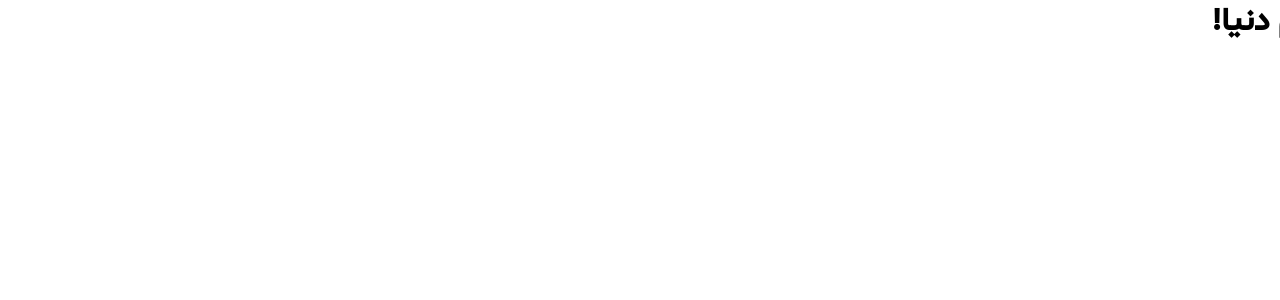
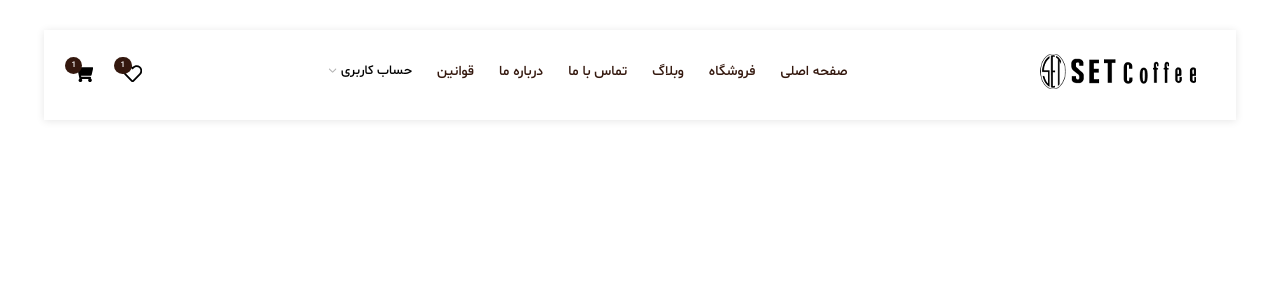
Before and after one commit to Bahinkor/set-coffee, a Next.js app: page / in a window 1280 px wide. Shown: the top 300 px of the page. Built offline with nearby package versions, Linux system fonts and the light colour scheme.

Commit message:
Developemnt navbar template

```diff
--- a/src/app/layout.js
+++ b/src/app/layout.js
@@ -1,10 +1,9 @@
 import './globals.css'
 
-
-export default function RootLayout({ children }) {
-  return (
-    <html lang="fa" dir="rtl">
-      <body>{children}</body>
-    </html>
-  )
+export default function RootLayout({children}) {
+    return (
+        <html lang="fa">
+        <body>{children}</body>
+        </html>
+    )
 }
--- /dev/null
+++ b/src/components/modules/Navbar/Nabvar.module.css
@@ -0,0 +1,149 @@
+.navbar main,
+.navbar_fixed main {
+    background: rgb(255, 255, 255);
+    transition: background-color 0.2s ease;
+    box-shadow: 0 1px 8px rgba(0, 0, 0, 0.1);
+    color: black;
+    display: flex;
+    flex-direction: row-reverse;
+    padding-left: 30px;
+    padding-right: 30px;
+    height: 90px;
+    align-items: center;
+    margin: 0 auto;
+    max-width: 1192px;
+    box-shadow: 0 1px 8px rgba(0, 0, 0, 0.1);
+    z-index: 9999;
+    justify-content: space-between;
+}
+
+.navbar:before {
+    content: "";
+    display: block;
+    height: 30px;
+}
+
+.navbar_fixed main {
+    height: 73px !important;
+    box-shadow: none !important;
+}
+
+.navbar_fixed {
+    box-shadow: 0 1px 8px rgba(0, 0, 0, 0.1);
+    position: fixed;
+    width: 100%;
+    animation: fadeInDownBig 0.4s ease;
+    left: 0;
+    width: 100%;
+    top: 0;
+    background: white;
+    z-index: 999;
+}
+
+@keyframes fadeInDownBig {
+    0% {
+        transform: translate3d(0, -100%, 0);
+    }
+    100% {
+        transform: none;
+    }
+}
+
+.navbar {
+    position: absolute;
+    width: 100%;
+    z-index: 300;
+}
+
+.links {
+    display: flex;
+    gap: 25px;
+    align-items: unset;
+    flex-direction: row-reverse;
+}
+
+.links li {
+    list-style: none;
+    font-size: 14px;
+    font-weight: 500;
+    font-family: "shabnam", Arial, Helvetica, sans-serif;
+    color: rgb(52, 24, 14);
+    white-space: nowrap;
+}
+
+.navbar_icons {
+    display: flex;
+    gap: 30px;
+    margin-top: 0.3rem;
+    font-size: 1.2rem;
+}
+
+.navbar_icons a {
+    position: relative;
+}
+
+.navbar_icons a span {
+    left: -9px;
+    border-radius: 100%;
+    top: -7px;
+    font-size: 0.5rem;
+    padding: 0.2rem 0.4rem;
+    background: rgb(52, 24, 14);
+    color: white;
+    position: absolute;
+}
+
+.dropdown {
+    position: relative;
+    display: inline-block;
+    font-size: 13px;
+    font-weight: 500;
+    padding-bottom: 0.5rem;
+    font-family: "shabnam", Arial, Helvetica, sans-serif;
+}
+
+.dropdown a {
+    display: flex;
+    white-space: nowrap;
+    align-items: center;
+}
+
+.dropdown_content a:hover {
+    color: rgb(52, 24, 14);
+}
+
+.dropdown_content a {
+    padding-top: 8px;
+    padding-bottom: 8px;
+    cursor: pointer;
+    color: #848484;
+    transition: all 0.25s ease;
+    font-size: 14px;
+    justify-content: right !important;
+}
+
+.dropdown_content {
+    display: none !important;
+    top: 20px;
+    padding-top: 20px !important;
+    right: -3px;
+    text-align: right;
+    flex-direction: column;
+    position: absolute;
+    background-color: #f9f9f9;
+    min-width: 220px;
+    box-shadow: 0px 8px 16px 0px rgba(0, 0, 0, 0.2);
+    padding: 12px 20px;
+    z-index: 1;
+}
+
+.dropdown_icons {
+    font-size: 0.7rem;
+    position: relative;
+    right: 3px;
+    color: rgba(82, 82, 82, 0.45);
+}
+
+.dropdown:hover .dropdown_content {
+    display: flex !important;
+}
--- a/src/components/modules/Navbar/Navbar.js
+++ b/src/components/modules/Navbar/Navbar.js
@@ -1,4 +1,72 @@
+import React from "react";
+import styles from "./Nabvar.module.css";
+import Link from "next/link";
+import {IoIosArrowDown} from "react-icons/io";
+import {FaShoppingCart, FaRegHeart} from "react-icons/fa";
+
 export default function Navbar() {
     // jsx
-    return <h1>سلام دنیا!</h1>
+    return (
+        <nav className={styles.navbar}>
+            <main>
+                <div>
+                    <Link href="/">
+                        <img src="/images/logo.png" alt="Logo"/>
+                    </Link>
+                </div>
+
+                <ul className={styles.links}>
+                    <li>
+                        <Link href="/">صفحه اصلی</Link>
+                    </li>
+                    <li>
+                        <Link href="/category">فروشگاه</Link>
+                    </li>
+                    <li>
+                        <Link href="/blog">وبلاگ</Link>
+                    </li>
+                    <li>
+                        <Link href="/contact-us">تماس با ما</Link>
+                    </li>
+                    <li>
+                        <Link href="/about-us">درباره ما</Link>
+                    </li>
+                    <li>
+                        <Link href="/rules">قوانین</Link>
+                    </li>
+                    {/* <li>
+            <Link href="/login-register">ورود / عضویت</Link>
+          </li> */}
+
+                    {/* Start My-account section */}
+                    <div className={styles.dropdown}>
+                        <Link href="/p-user">
+                            <IoIosArrowDown className={styles.dropdown_icons}/>
+                            حساب کاربری
+                        </Link>
+                        <div className={styles.dropdown_content}>
+                            <Link href="/p-user/orders">سفارشات</Link>
+                            <Link href="/p-user/tickets">تیکت های پشتیبانی</Link>
+                            <Link href="/p-user/comments">کامنت‌ها</Link>
+                            <Link href="/p-user/wishlist">علاقه‌مندی‌ها</Link>
+                            <Link href="/p-user/account-details">جزئیات اکانت</Link>
+                        </div>
+                    </div>
+
+                    {/* Finish My-account section */}
+                </ul>
+
+                <div className={styles.navbar_icons}>
+                    <Link href="/cart">
+                        <FaShoppingCart/>
+                        <span>1</span>
+                    </Link>
+                    <Link href="/wishlist">
+                        <FaRegHeart/>
+                        <span>1</span>
+                    </Link>
+                </div>
+            </main>
+        </nav>
+    )
 }
```
